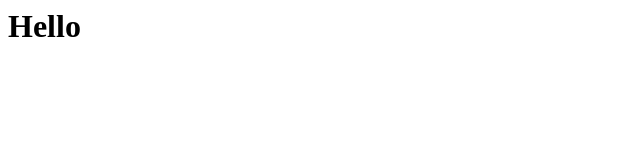
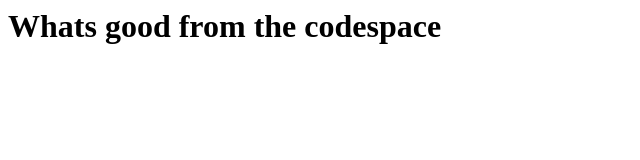
Before and after one commit to lacalasolutions/skills-code-with-codespaces, a plain HTML site: page index.html in a window 1280 px wide. Shown: the whole page, without its empty margins (0-640 px from the left). Drawn offline with Linux system fonts and the light colour scheme.

Commit message:
Adding a greeting from the codespace!

```diff
--- a/index.html
+++ b/index.html
@@ -1,3 +1,3 @@
 <html>
-  <h1>Hello</h1>
+  <h1>Whats good from the codespace</h1>
 </html>
```
